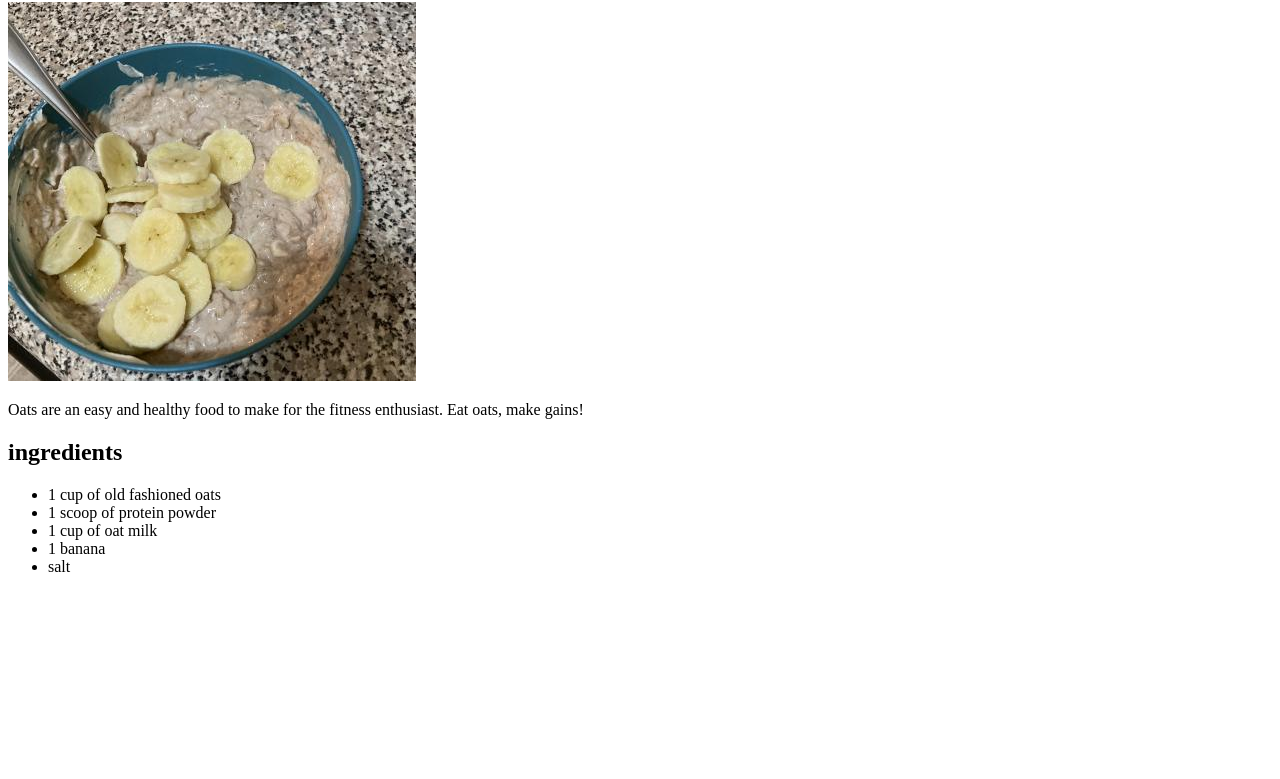
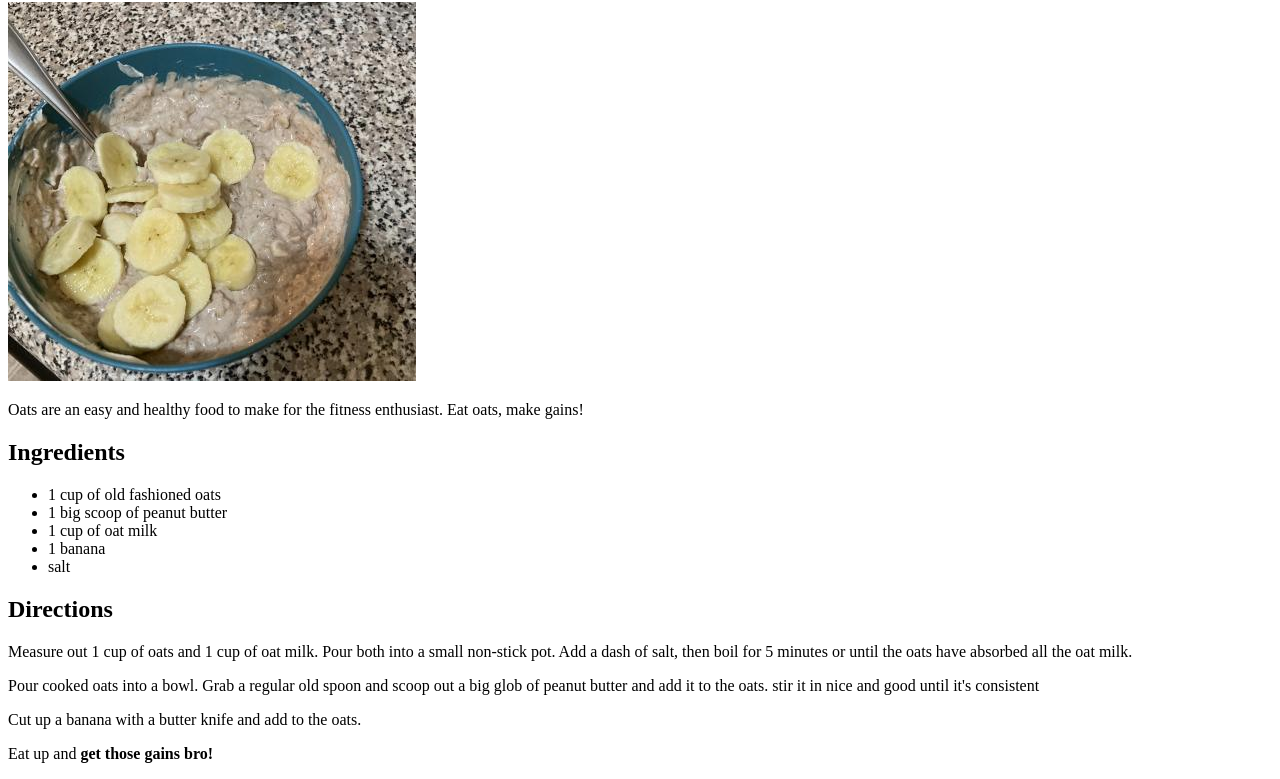
Before and after one commit to AdMechGirl/odin-recipes, a plain HTML site: page recipes/oats.html in a window 1280 px wide. Shown: the part 78-857 px from the top of the page. Before the commit the page ends 800 px from the top, so only its background shows below. Drawn offline with Linux system fonts and the light colour scheme.

Commit message:
Oats.html complete web page

```diff
--- a/recipes/oats.html
+++ b/recipes/oats.html
@@ -11,13 +11,27 @@
     <img src="../imgs/oats.JPG" alt="cooked oats with bananas on top">
     <p>Oats are an easy and healthy food to make for the fitness enthusiast. Eat oats, make gains!</p>
 
-    <h2>ingredients</h2>
+    <h2>Ingredients</h2>
 <ul>
     <li>1 cup of old fashioned oats</li>
-    <li>1 scoop of protein powder</li>
+    <li>1 big scoop of peanut butter</li>
     <li>1 cup of oat milk</li>
     <li>1 banana</li>
     <li>salt</li>
+</ul>
+
+<h2>Directions</h2>
+<p>Measure out 1 cup of oats and 1 cup of oat milk. Pour both into a small non-stick pot. Add a dash of salt, then boil
+    for 5 minutes or until the oats have absorbed all the oat milk.
+</p>
+
+<p>Pour cooked oats into a bowl. Grab a regular old spoon and scoop out a big glob of peanut butter and add it to the oats.
+    stir it in nice and good until it's consistent </p>
+
+    <p>Cut up a banana with a butter knife and add to the oats.</p>
+
+    <p>Eat up and <strong>get those gains bro!</strong></p>
+
 
 
 </body>
```
